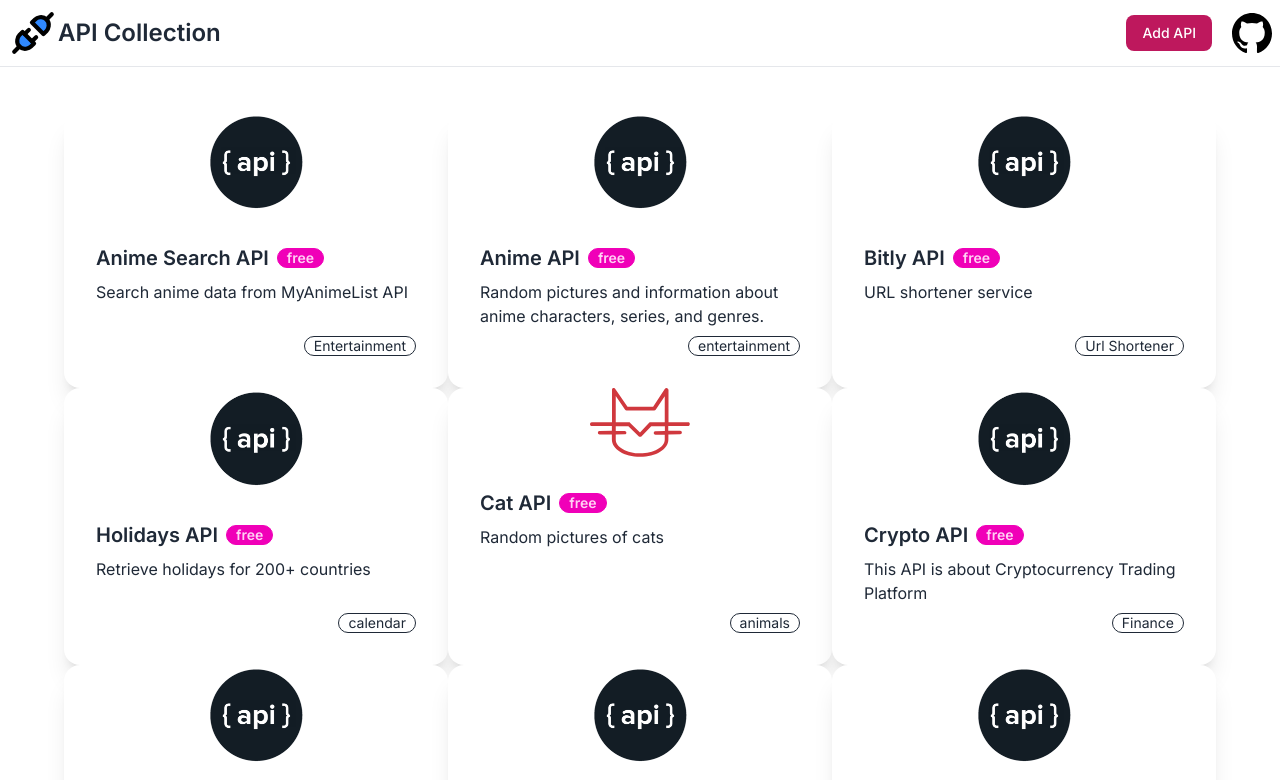
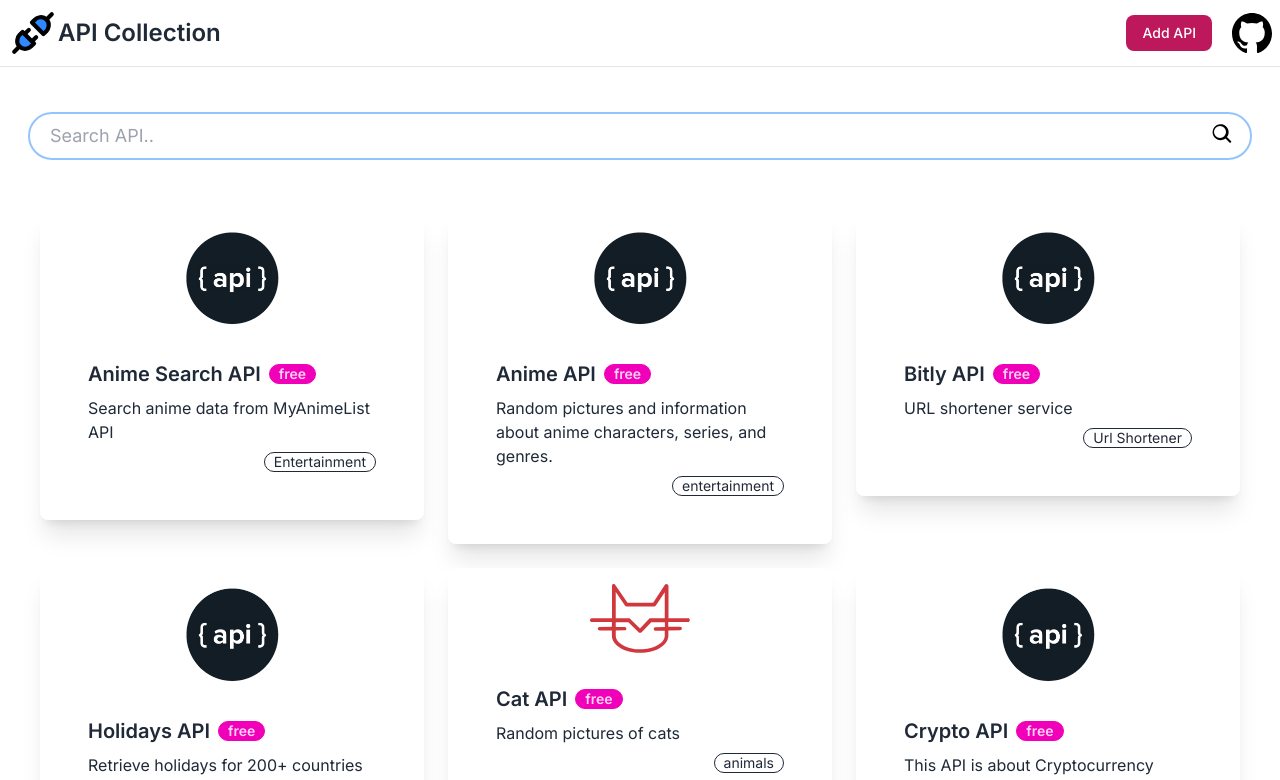
Before and after one commit to gdsc-fetju/api-collection, a Next.js app: page / in a window 1280 px wide. Shown: the top 780 px of the page. Built offline with nearby package versions, Linux system fonts and the light colour scheme.

Commit message:
feat: setup search feature

```diff
--- a/src/app/page.tsx
+++ b/src/app/page.tsx
@@ -1,15 +1,25 @@
+'use client'
+
 import ApiList from '@/components/ApiList';
 import Nav from '@/components/Nav';
+import Search from '@/components/Search/SearchBar';
+import React, {useState} from 'react';
 
-export default async function Home() {
+export default function Home() {
+  const [searchTerm, setSearchTerm] = useState('');
+
+  const handleSearch = (value: string) => {
+    setSearchTerm(value);
+  };
   return (
     <main>
       <Nav />
       <h1 className='my-10 text-center text-2xl font-bold'>API Collection</h1>
       {/* TODO: Add Search Bar to Search for a Individual API */}
+      {/* <Search onSearch={handleSearch} />  */}
       {/* TODO: Add Filter the filteration of correct result */}
       <div className='flex justify-center gap-20'>
-        <ApiList />
+      <ApiList searchTerm={searchTerm} />
       </div>
     </main>
   );
--- a/src/components/ApiCard.tsx
+++ b/src/components/ApiCard.tsx
@@ -1,5 +1,6 @@
 import { IApiContent } from '@/interfaces/api-content.interface';
 import Image from 'next/image';
+import Link from 'next/link';
 
 interface Props {
   api: IApiContent;
@@ -7,7 +8,9 @@
 
 function ApiCard({ api }: Props) {
   return (
-    <div className='card w-96 bg-base-100 shadow-xl'>
+    <Link target="_blank" href={api.url}>
+
+      <div className='card w-96 bg-base-100 mx-3 my-3 shadow-xl p-4 rounded-lg transform transition-transform hover:scale-105'>
         <figure>
           <Image
             src={api.image ? `/images/${api.image}` : '/images/default.webp'}
@@ -33,6 +36,7 @@
           </div>
         </div>
       </div>
+    </Link>
   );
 }
 
--- a/src/components/ApiList.tsx
+++ b/src/components/ApiList.tsx
@@ -1,30 +1,66 @@
 'use client';
+import { useEffect, useState } from 'react';
 import { IApiContent } from '@/interfaces/api-content.interface';
 import ApiCard from './ApiCard';
-import { useEffect, useState } from 'react';
+import Search from './Search/SearchBar';
+import Spinner from './Search/Spinner';
 
-function ApiList() {
+function ApiList({ searchTerm }: { searchTerm: string }) {
   // TODO: Setup filter with custom hook
   const [apiList, setApiList] = useState<IApiContent[]>([]);
+  const [filteredApiList, setFilteredApiList] = useState<IApiContent[]>([]);
+  const [isLoading, setIsLoading] = useState(true);
+
   useEffect(() => {
     (async () => {
+      setIsLoading(true);
       const res = await fetch('/api/get-content');
       const api = await res.json();
       setApiList(api);
+      setFilteredApiList(api);
+      setIsLoading(false);
       console.log(api);
     })();
   }, []);
 
+  useEffect(() => {
+    const filtered = apiList.filter((api) =>
+      api.name.toLowerCase().includes(searchTerm.toLowerCase())
+    );
+    setFilteredApiList(filtered);
+
+  }, [apiList, searchTerm]);
+
+
+  const handleSearch = (searchTerm: string) => {
+    const filtered = apiList.filter((api) =>
+      api.name.toLowerCase().includes(searchTerm.toLowerCase())
+    );
+    setFilteredApiList(filtered);
+  };
+
   if (!apiList.length) {
-    return <p>No APIs found</p>;
+    // return <p>No APIs found</p>;
+
+  }
+  if (isLoading) {
+    return <Spinner />;
   }
 
+  if (!filteredApiList.length) {
+    // return <p>No APIs found</p>;
+
+  }
   return (
+    <div>
+    <Search onSearch={handleSearch} />
     <section className='grid grid-cols-1 md:grid-cols-2 lg:grid-cols-3'>
-      {apiList.map((api, index) => (
+      {filteredApiList.map((api, index) => (
         <ApiCard key={index} api={api} />
       ))}
     </section>
+  </div>
+
   );
 }
 
--- /dev/null
+++ b/src/components/Search/SearchBar.tsx
@@ -0,0 +1,52 @@
+'use client'
+
+import React, { ChangeEvent, useState } from 'react';
+
+export type SearchProps = {
+  onSearch: (value: string) => void
+}
+
+const Search = (props: SearchProps) => {
+  const { onSearch } = props;
+  const [value, setValue] = useState('');
+
+  const searchHandler = (event: ChangeEvent<HTMLInputElement>) => {
+    const { value } = event.target;
+    setValue(value);
+  };
+
+  const handleKeyDown = (event: React.KeyboardEvent<HTMLInputElement>) => {
+    if (event.key === 'Enter') {
+      onSearch(value);
+    }
+  };
+
+  return (
+    <div className="relative">
+
+      <input
+        type="text"
+        placeholder="Search API.."
+        className="border-2 py-2 mb-10 px-5 border-blue-300 rounded-full text-lg focus:border-blue-600 outline-none home-search-input w-full "
+        value={value}
+        onChange={searchHandler}
+        onKeyDown={handleKeyDown} />
+
+      <button type="submit" className="absolute right-5 top-3">
+        <svg
+          className="h-5 w-5 text-gray-500"
+          xmlns="http://www.w3.org/2000/svg"
+          viewBox="0 0 20 20"
+        >
+          <path
+            fillRule="evenodd"
+            d="M13.53 14.47a8 8 0 111.414-1.414l3.96 3.96a1 1 0 01-1.414 1.414l-3.96-3.96zM8 14a6 6 0 100-12 6 6 0 000 12z"
+            clipRule="evenodd"
+          />
+        </svg>
+      </button>
+    </div>
+  );
+};
+
+export default Search;
--- /dev/null
+++ b/src/components/Search/Spinner.tsx
@@ -0,0 +1,25 @@
+const Spinner = () => {
+  return (
+    <div role="status">
+      <svg
+        aria-hidden="true"
+        className={`mr-2 w-8 h-8 animate-spin fill-green-300 text-green-700`}
+        viewBox="0 0 100 101"
+        fill="none"
+        xmlns="http://www.w3.org/2000/svg"
+      >
+        <path
+          d="M100 50.5908C100 78.2051 77.6142 100.591 50 100.591C22.3858 100.591 0 78.2051 0 50.5908C0 22.9766 22.3858 0.59082 50 0.59082C77.6142 0.59082 100 22.9766 100 50.5908ZM9.08144 50.5908C9.08144 73.1895 27.4013 91.5094 50 91.5094C72.5987 91.5094 90.9186 73.1895 90.9186 50.5908C90.9186 27.9921 72.5987 9.67226 50 9.67226C27.4013 9.67226 9.08144 27.9921 9.08144 50.5908Z"
+          fill="currentColor"
+        />
+        <path
+          d="M93.9676 39.0409C96.393 38.4038 97.8624 35.9116 97.0079 33.5539C95.2932 28.8227 92.871 24.3692 89.8167 20.348C85.8452 15.1192 80.8826 10.7238 75.2124 7.41289C69.5422 4.10194 63.2754 1.94025 56.7698 1.05124C51.7666 0.367541 46.6976 0.446843 41.7345 1.27873C39.2613 1.69328 37.813 4.19778 38.4501 6.62326C39.0873 9.04874 41.5694 10.4717 44.0505 10.1071C47.8511 9.54855 51.7191 9.52689 55.5402 10.0491C60.8642 10.7766 65.9928 12.5457 70.6331 15.2552C75.2735 17.9648 79.3347 21.5619 82.5849 25.841C84.9175 28.9121 86.7997 32.2913 88.1811 35.8758C89.083 38.2158 91.5421 39.6781 93.9676 39.0409Z"
+          fill="currentFill"
+        />
+      </svg>
+      <span className="sr-only">Loading...</span>
+    </div>
+  );
+};
+
+export default Spinner;
```
Also changed, not shown: 1 other file (tests, documents, lock files or other folders). Lines whose indentation alone changed are shown as unchanged.
